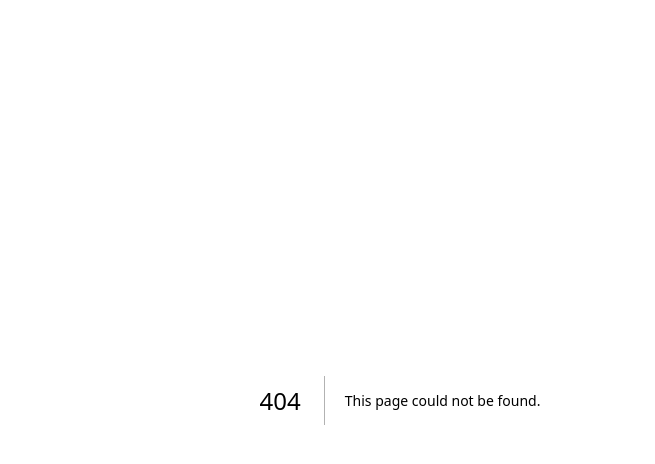
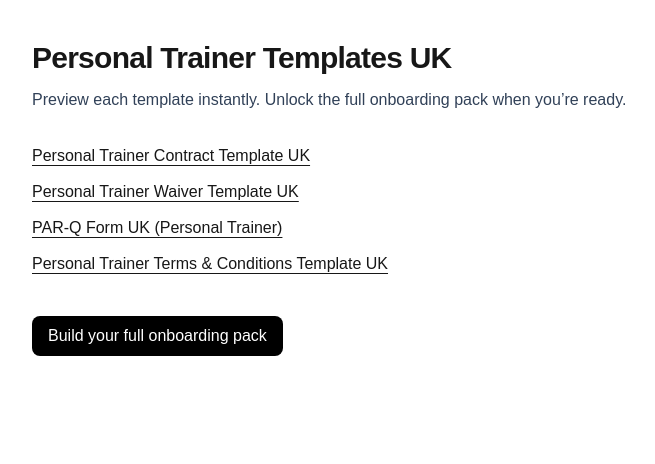
Before and after one commit to Bilaalsid99/pt-contract-test, a Next.js app: page /templates in a window 1280 px wide. Before the commit this address had no page. Shown: the top 464 px of the page, without its empty margins (240-895 px from the left). Built offline with nearby package versions, Linux system fonts and the light colour scheme.

Commit message:
Link homepage to templates hub

```diff
--- a/src/app/page.tsx
+++ b/src/app/page.tsx
@@ -243,6 +243,11 @@ export default function Page() {
       Personal Trainer Terms and Conditions Template UK
     </a>
   </li>
+  <li>
+    <a href="/templates" className="underline underline-offset-4">
+      View all personal trainer templates
+    </a>
+  </li>
 </ul>
         </footer>
       </div>
--- /dev/null
+++ b/src/app/templates/page.tsx
@@ -0,0 +1,51 @@
+export const metadata = {
+  title: "Personal Trainer Templates UK",
+  description:
+    "Download-ready personal trainer templates for UK coaches: contract, waiver, PAR-Q, and terms & conditions. Preview instantly and unlock the full onboarding pack.",
+};
+
+export default function TemplatesHubPage() {
+  return (
+    <main className="mx-auto max-w-3xl px-4 py-10">
+      <h1 className="text-3xl font-bold tracking-tight">
+        Personal Trainer Templates UK
+      </h1>
+
+      <p className="mt-3 text-slate-700">
+        Preview each template instantly. Unlock the full onboarding pack when you’re ready.
+      </p>
+
+      <ul className="mt-8 space-y-3 text-base">
+        <li>
+          <a className="underline underline-offset-4" href="/">
+            Personal Trainer Contract Template UK
+          </a>
+        </li>
+
+        <li>
+          <a className="underline underline-offset-4" href="/templates/personal-trainer-waiver-form-uk">
+            Personal Trainer Waiver Template UK
+          </a>
+        </li>
+
+        <li>
+          <a className="underline underline-offset-4" href="/templates/personal-trainer-par-q-form-uk">
+            PAR-Q Form UK (Personal Trainer)
+          </a>
+        </li>
+
+        <li>
+          <a className="underline underline-offset-4" href="/templates/personal-trainer-terms-and-conditions-uk">
+            Personal Trainer Terms & Conditions Template UK
+          </a>
+        </li>
+      </ul>
+
+      <div className="mt-10">
+        <a className="inline-block rounded-lg bg-black px-4 py-2 text-white" href="/client-onboarding-pack">
+          Build your full onboarding pack
+        </a>
+      </div>
+    </main>
+  );
+}
```
Lines whose indentation alone changed are shown as unchanged.
